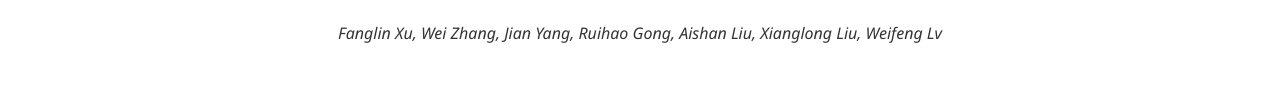
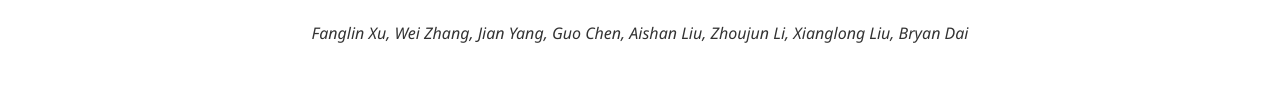
Before and after one commit to LiveRepoReflection/m2geval.github.io, a plain HTML site: page home.html in a window 1280 px wide. Shown: the part 193-304 px from the top of the page. Drawn offline with nearby package versions, Linux system fonts and the light colour scheme.

Commit message:
modify author name

```diff
--- a/home.html
+++ b/home.html
@@ -84,7 +84,7 @@
                     </h4>
                 </div>
                 <div class="authors">
-                    Fanglin Xu, Wei Zhang, Jian Yang, Ruihao Gong, Aishan Liu, Xianglong Liu, Weifeng Lv<br>
+                    Fanglin Xu, Wei Zhang, Jian Yang, Guo Chen, Aishan Liu, Zhoujun Li, Xianglong Liu, Bryan Dai<br>
                 </div>
             </div>
         </div>
```
